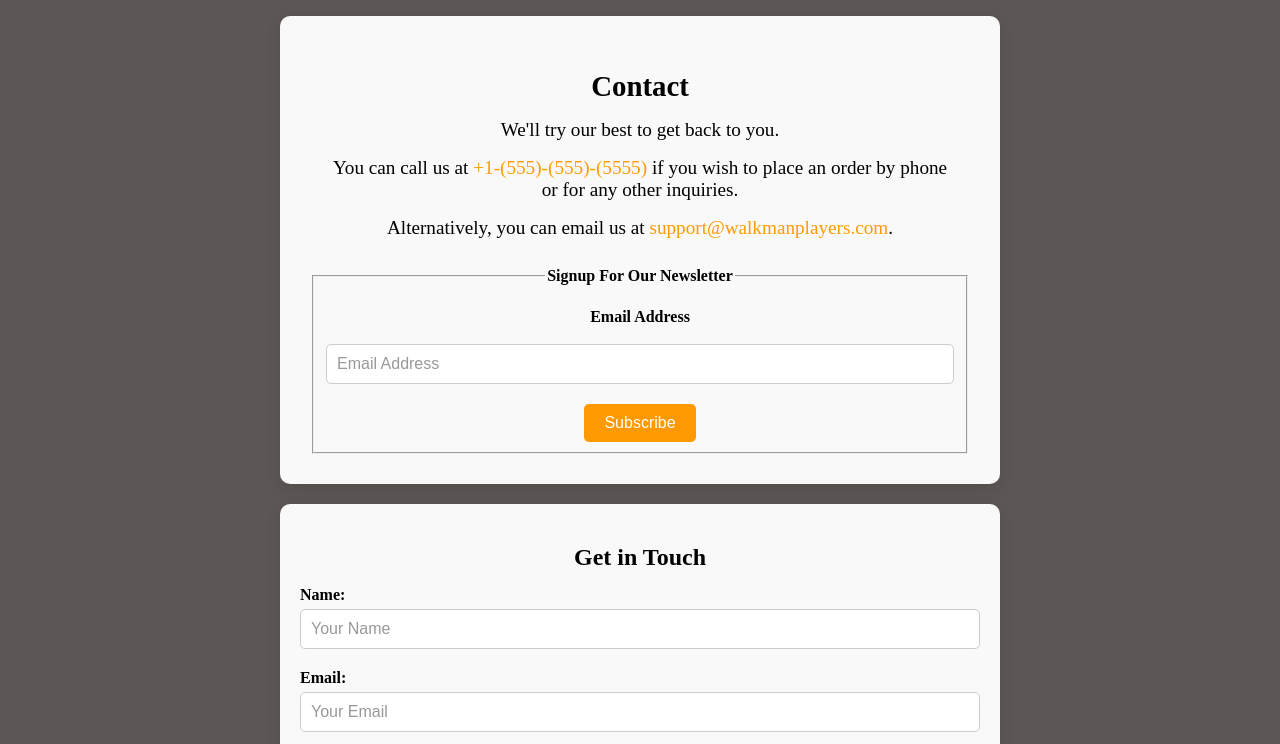
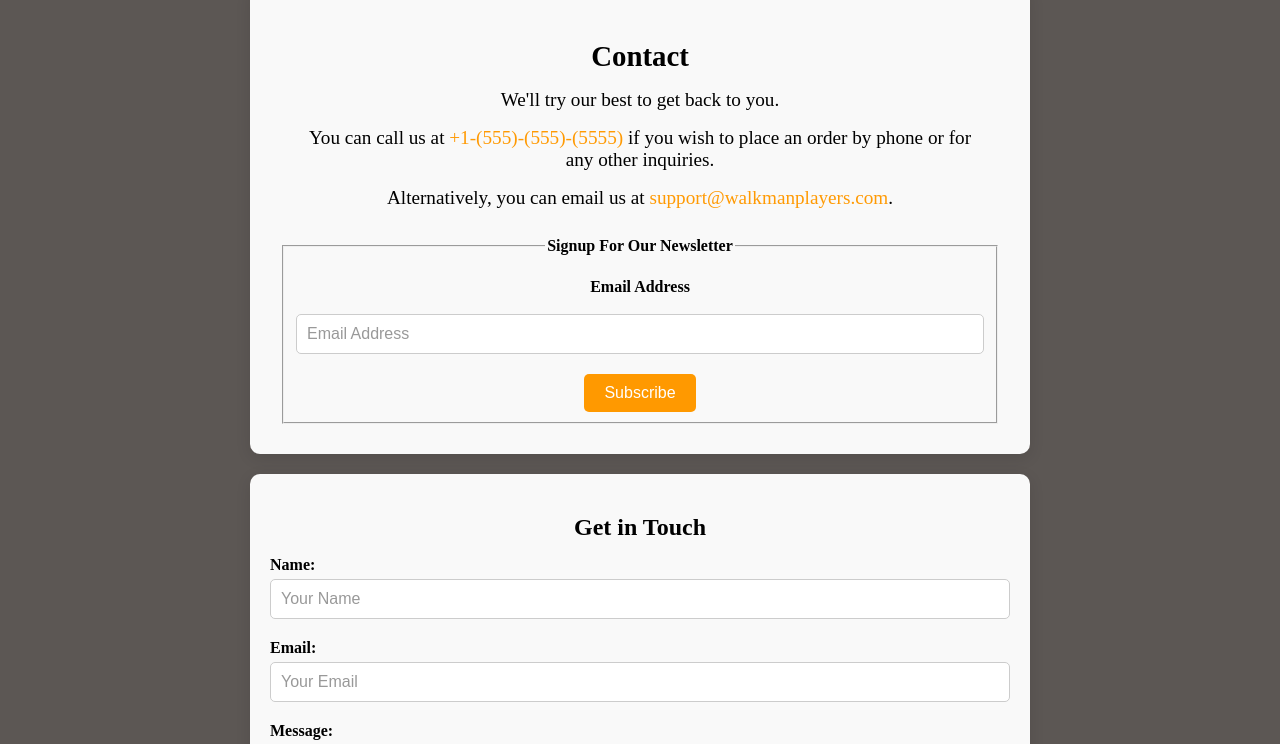
Before and after one commit to Georg200309/COMP1002-FinalProject-F24, a plain HTML site: page contact.html in a window 1280 px wide. Shown: the part 104-848 px from the top of the page. Drawn offline with Linux system fonts and the light colour scheme.

Commit message:
fixed padding

```diff
--- a/Styles/Common.css
+++ b/Styles/Common.css
@@ -699,7 +699,7 @@ footer copyright {
   display: flex;
   flex-direction: column;
   gap: 20px;
-  padding: 40px;
+  padding: 10px;
   background-color: #5c5754;
   max-width: 800px;
   margin: 0 auto;
```
